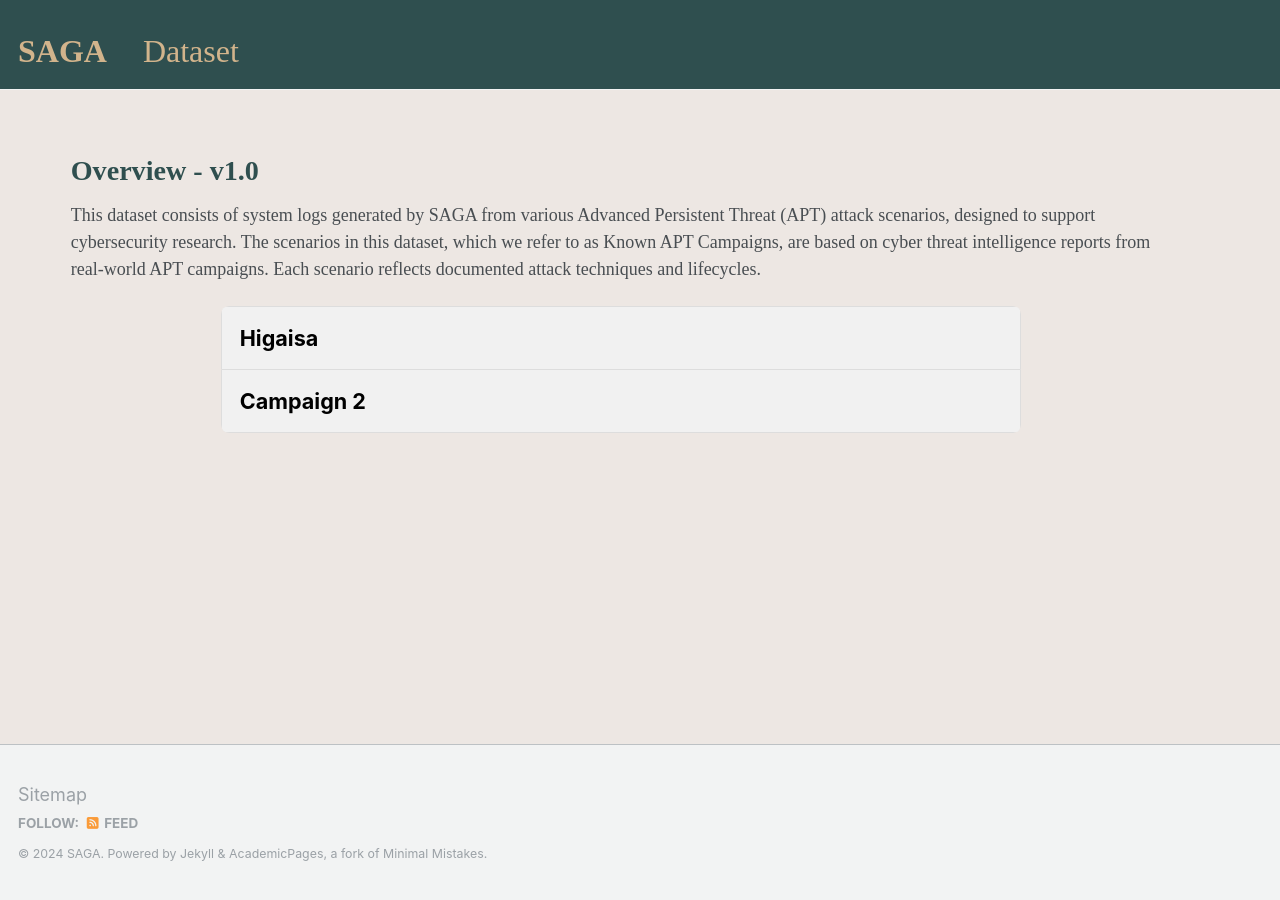
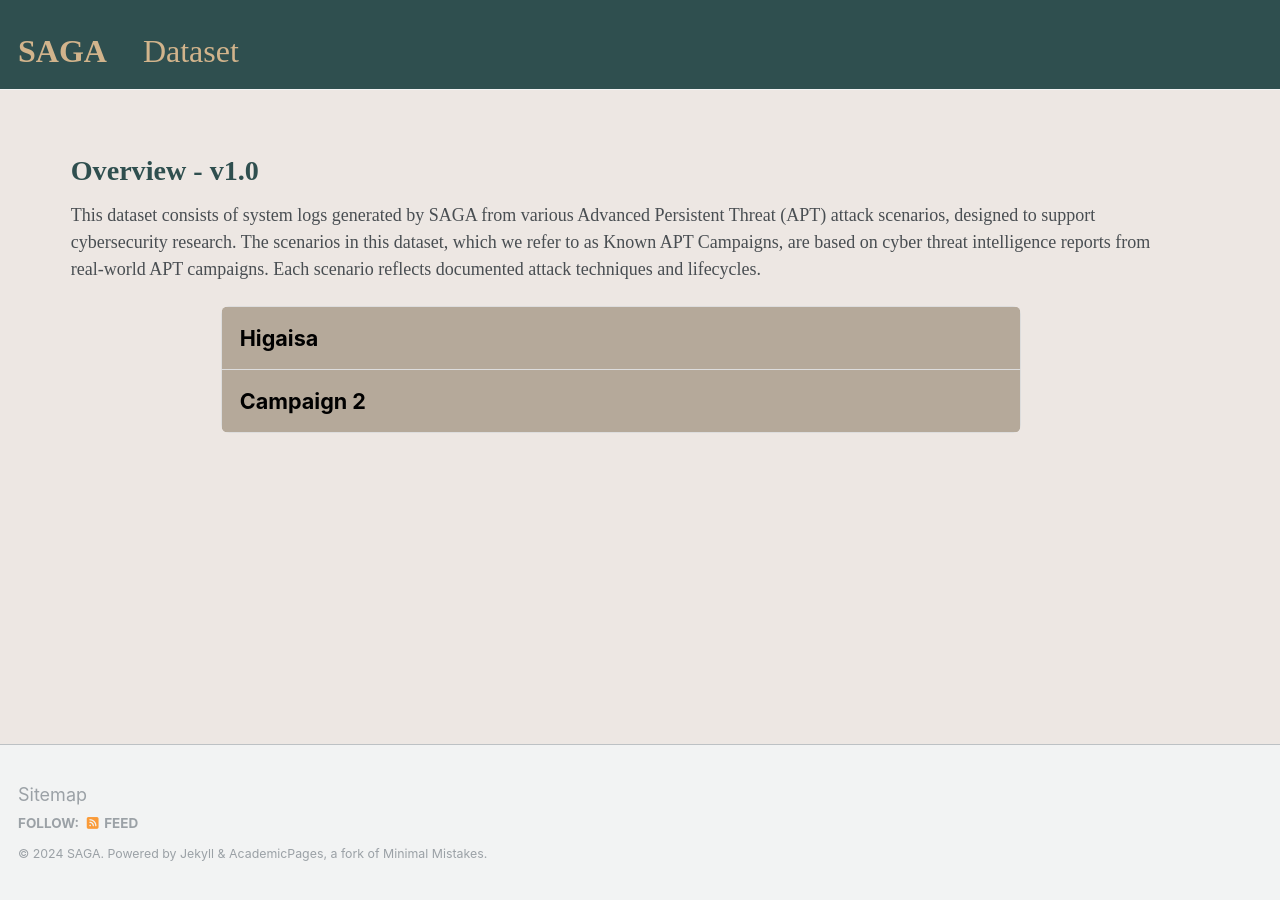
Before and after one commit to KKKK16/KKKK16.github.io, a Jekyll site: the page built from _pages/dataset_v1.md, in a window 1280 px wide. Built offline with Jekyll 4.4.1, drawn with Linux system fonts in a browser that asks for light colours.

Commit message:
Update _page.scss

```diff
--- a/_sass/_page.scss
+++ b/_sass/_page.scss
@@ -45,7 +45,7 @@
   width: 100%;
   padding: 1rem;
   text-align: left;
-  background-color: #f1f1f1;
+  background-color: #b5a99a;
   cursor: pointer;
   border: none;
   font-size: 1.2rem;
@@ -53,7 +53,7 @@
 }
 
 .accordion-header:hover {
-  background-color: #e0e0e0;
+  background-color: #BDAE9F;
 }
 
 .accordion-title {
@@ -63,11 +63,10 @@
 .accordion-content {
   display: none;
   padding: 1rem;
-  background-color: #fafafa;
+  background-color: #F5F2EF;
   border-top: 1px solid #ddd;
 }
 
-/* 展開時的樣式 */
 .accordion-content.show {
   display: block;
 }
```
